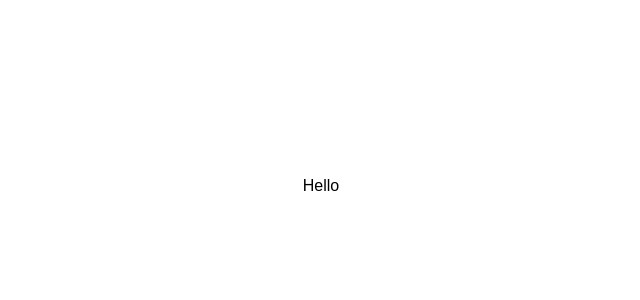
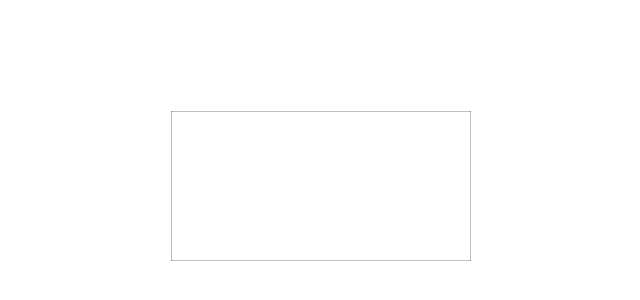
Before and after one commit to JosuaKrause/react_vis_tutorial, a React (Create React App) app: page / in a window 1280 px wide. Shown: the part 214-514 px from the top of the page, without its empty margins (319-959 px from the left). Built offline with nearby package versions, Linux system fonts and the light colour scheme.

Commit message:
create own component

```diff
--- a/src/App.js
+++ b/src/App.js
@@ -1,5 +1,6 @@
 import React, { PureComponent } from 'react';
 import styled from 'styled-components';
+import BarChart from './BarChart.js';
 
 const CenterV = styled.div`
   display: flex;
@@ -18,7 +19,7 @@ class App extends PureComponent {
     return (
       <CenterV>
         <CenterH>
-          <span>Hello</span>
+          <BarChart />
         </CenterH>
       </CenterV>
     );
--- /dev/null
+++ b/src/BarChart.js
@@ -0,0 +1,25 @@
+import React, { PureComponent } from 'react';
+import styled from 'styled-components';
+
+const Svg = styled.svg`
+  width: 300px;
+  height: 150px;
+`
+
+const Rect = styled.rect`
+  stroke: black;
+  stroke-width: 0.5;
+  fill: none;
+`
+
+class BarChart extends PureComponent {
+  render() {
+    return (
+      <Svg width={300} height={150}>
+        <Rect x={0} y={0} width={300} height={150} />
+      </Svg>
+    );
+  }
+} // BarChart
+
+export default BarChart;
```
